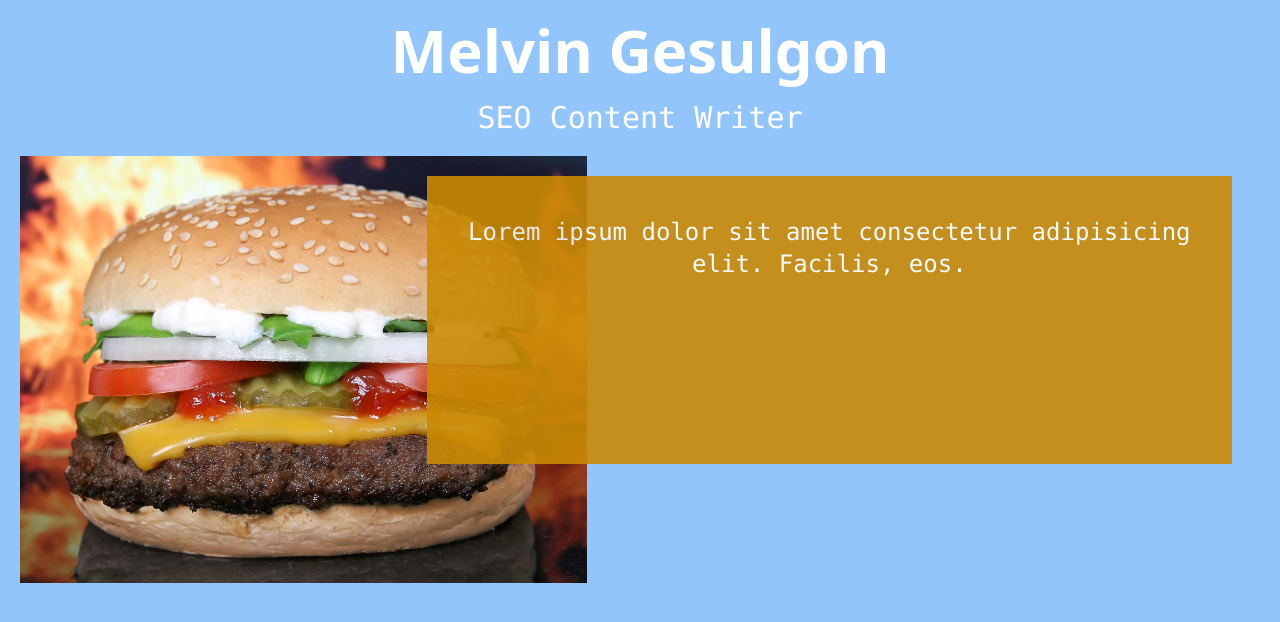
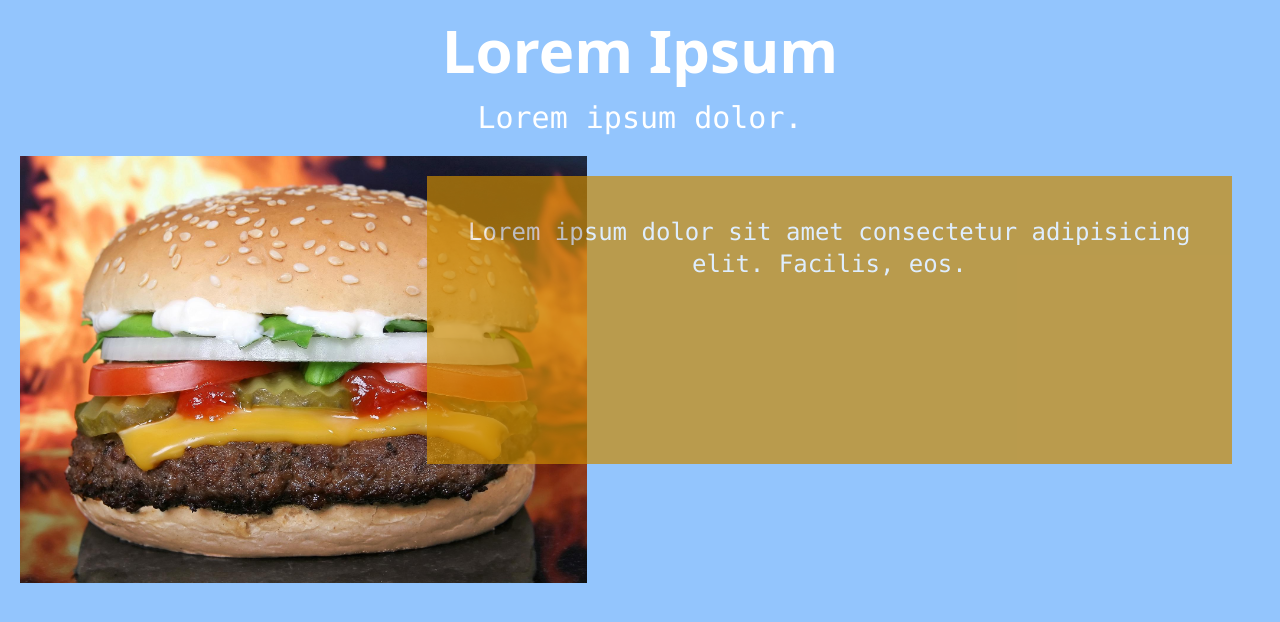
Before and after one commit to Melvin-Gesulgon/content-writer, a website: page src/index.html in a window 1280 px wide. Drawn offline with Linux system fonts and the light colour scheme.

Commit message:
updated index.html

```diff
--- a/src/index.html
+++ b/src/index.html
@@ -8,20 +8,22 @@
 </head>
 <body class="bg-blue-300">
 
-    <h1 class="text-6xl font-extrabold text-center text-white pt-5">Melvin Gesulgon</h1>
-    <p class="text-center text-white font-mono text-3xl pt-5">SEO Content Writer</p>
+    <header>
+        <h1 class="text-6xl font-extrabold text-center text-white pt-5">Lorem Ipsum</h1>
+        <p class="text-center text-white font-mono text-3xl pt-5">Lorem ipsum dolor.</p>
+    </header>
 
 
     <section class="mt-5">
-        <div class="ml-5 z-1">
+        <div class="ml-5 z-1 rounded-lg">
             <img src="img/hamburger-g1e2de64a8_1920.jpg" width="45%" height="auto" alt="">
         </div>
-        <div class="text-white z-30 right-12 bg-yellow-600 top-44 left-1/3 absolute h-2/6 opacity-90 lg:h-72 lg:w-auto">
+        <div class="text-white z-30 right-12 bg-yellow-600 top-44 left-1/3 absolute h-2/6 opacity-70 lg:h-72 lg:w-auto border-white rounded-lg">
             <p class="text-center justify-center pt-10 px-10 text-2xl font-mono">
                 Lorem ipsum dolor sit amet consectetur adipisicing elit. Facilis, eos.
             </p>
         </div>
-    </div>
+    </section>
 
 </body>
 </html>
```
